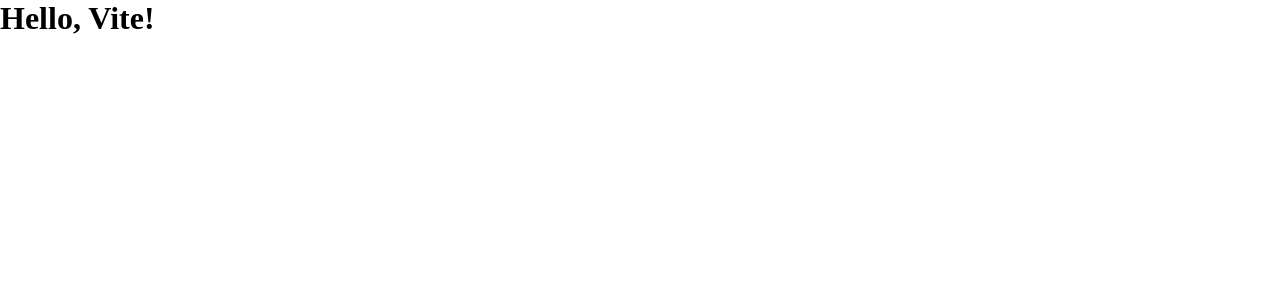
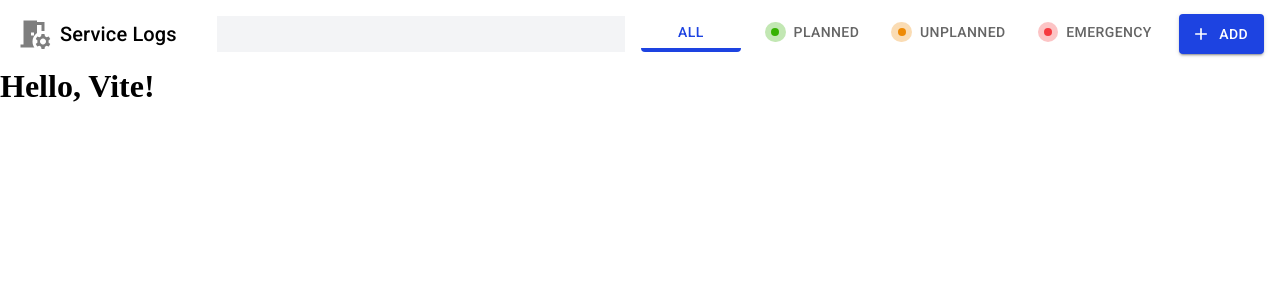
Before and after one commit to BaGreal2/vektor-tech-task, a React (Vite) app: page / in a window 1280 px wide. Shown: the top 300 px of the page. Built offline with nearby package versions, Linux system fonts and the light colour scheme.

Commit message:
feat: Add mock header

```diff
--- a/src/App.tsx
+++ b/src/App.tsx
@@ -1,7 +1,12 @@
+import { Box } from '@mui/material'
+
+import { Header } from '@/components/Header'
+
 export const App = () => {
   return (
-    <div>
+    <Box>
+      <Header />
       <h1>Hello, Vite!</h1>
-    </div>
+    </Box>
   )
 }
--- /dev/null
+++ b/src/components/FilterTab.tsx
@@ -0,0 +1,56 @@
+import { alpha, Box, Button, Typography } from '@mui/material'
+
+import { filterToColor } from '@/data/filter-to-color'
+import { Filter } from '@/types'
+
+interface FilterTabProps {
+  isActive: boolean
+  type: Filter
+}
+
+export const FilterTab = ({ isActive, type }: FilterTabProps) => {
+  const tabColor = filterToColor[type]
+
+  return (
+    <Button
+      sx={{
+        minWidth: '6.25rem',
+        height: '2.25rem',
+        borderBottom: `0.25rem solid ${isActive ? '#1D43E1' : 'transparent'}`,
+        color: isActive ? '#1D43E1' : '#656565',
+        textTransform: 'uppercase',
+        paddingX: '0.5rem'
+      }}
+    >
+      {tabColor && (
+        <Box
+          sx={{
+            justifyContent: 'center',
+            alignItems: 'center',
+            p: '0.4rem',
+            background: alpha(tabColor, 0.3),
+            borderRadius: '100%',
+            marginRight: '0.5rem'
+          }}
+        >
+          <Box
+            sx={{
+              width: '0.5rem',
+              height: '0.5rem',
+              background: tabColor,
+              borderRadius: '100%'
+            }}
+          ></Box>
+        </Box>
+      )}
+      <Typography
+        variant="button"
+        sx={{
+          textAlign: 'center'
+        }}
+      >
+        {type}
+      </Typography>
+    </Button>
+  )
+}
--- /dev/null
+++ b/src/components/Header.tsx
@@ -0,0 +1,58 @@
+import { Add, RoomPreferences } from '@mui/icons-material'
+import { Box, Button, Stack, Typography } from '@mui/material'
+
+import { FilterTab } from './FilterTab'
+
+export const Header = () => {
+  return (
+    <Stack
+      direction="row"
+      sx={{
+        justifyContent: 'space-between',
+        alignItems: 'center',
+        height: '4.25rem',
+        width: '100%',
+        paddingX: '1rem'
+      }}
+    >
+      <Stack
+        direction="row"
+        spacing="2.5rem"
+        sx={{
+          alignItems: 'center'
+        }}
+      >
+        <Stack direction="row" spacing="0.5rem" sx={{ alignItems: 'center' }}>
+          <RoomPreferences
+            sx={{ width: '2.25rem', height: '2.25rem', opacity: 0.5 }}
+          />
+          <Typography variant="h6">Service Logs</Typography>
+        </Stack>
+        <Stack direction="row" spacing="1rem">
+          {/* Search */}
+          <Box
+            sx={{ width: '25.5rem', height: '2.25rem', background: '#F3F4F6' }}
+          />
+          {/* Filters */}
+          <Stack direction="row" spacing="1rem">
+            <FilterTab isActive={true} type="all" />
+            <FilterTab isActive={false} type="planned" />
+            <FilterTab isActive={false} type="unplanned" />
+            <FilterTab isActive={false} type="emergency" />
+          </Stack>
+        </Stack>
+      </Stack>
+
+      <Button
+        variant="contained"
+        startIcon={<Add />}
+        sx={{
+          background: '#1d43e1',
+          height: '2.5rem'
+        }}
+      >
+        Add
+      </Button>
+    </Stack>
+  )
+}
--- /dev/null
+++ b/src/data/filter-to-color.ts
@@ -0,0 +1,8 @@
+import { Filter } from '@/types'
+
+export const filterToColor: { [key in Filter]: string | null } = {
+  all: null,
+  planned: '#36B102',
+  unplanned: '#EE8A05',
+  emergency: '#F53A3F'
+}
--- /dev/null
+++ b/src/data/filters.ts
@@ -0,0 +1 @@
+export const filters = ['all', 'planned', 'unplanned', 'emergency'] as const
--- /dev/null
+++ b/src/data/index.ts
@@ -0,0 +1 @@
+export { filters } from './filters'
--- /dev/null
+++ b/src/types/filters.ts
@@ -0,0 +1,3 @@
+import { filters } from '@/data'
+
+export type Filter = (typeof filters)[number]
--- /dev/null
+++ b/src/types/index.ts
@@ -0,0 +1 @@
+export type { Filter } from './filters'
```
